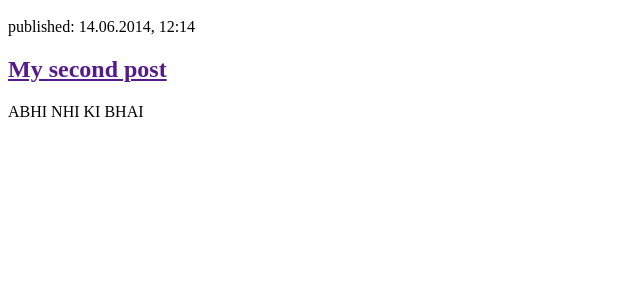
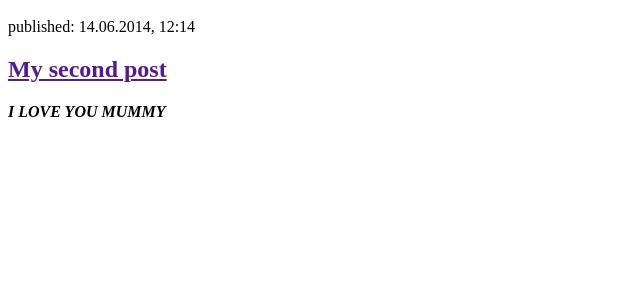
Before and after one commit to AnishaGarg06/my-first-blog, a Django app: page / in a window 1280 px wide. Shown: the part 181-481 px from the top of the page, without its empty margins (0-640 px from the left). Run offline with Django 3.2, Linux system fonts and the light colour scheme.

Commit message:
html changes

```diff
--- a/blog/templates/blog/post_list.html
+++ b/blog/templates/blog/post_list.html
@@ -18,7 +18,7 @@
             <time>published: 14.06.2014, 12:14</time>
             <h2><a href="">My second post</a></h2>
             <p>
-            ABHI NHI KI BHAI</p>
+            <strong><em>I LOVE YOU MUMMY</em></strong></p>
         </article>
     </body>
 </html>
```
